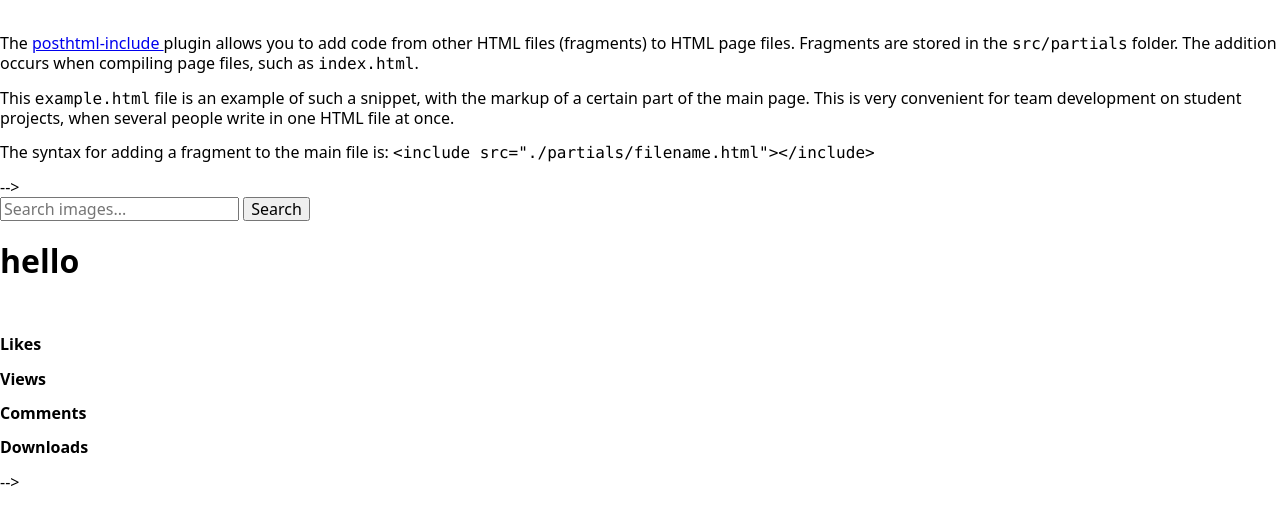
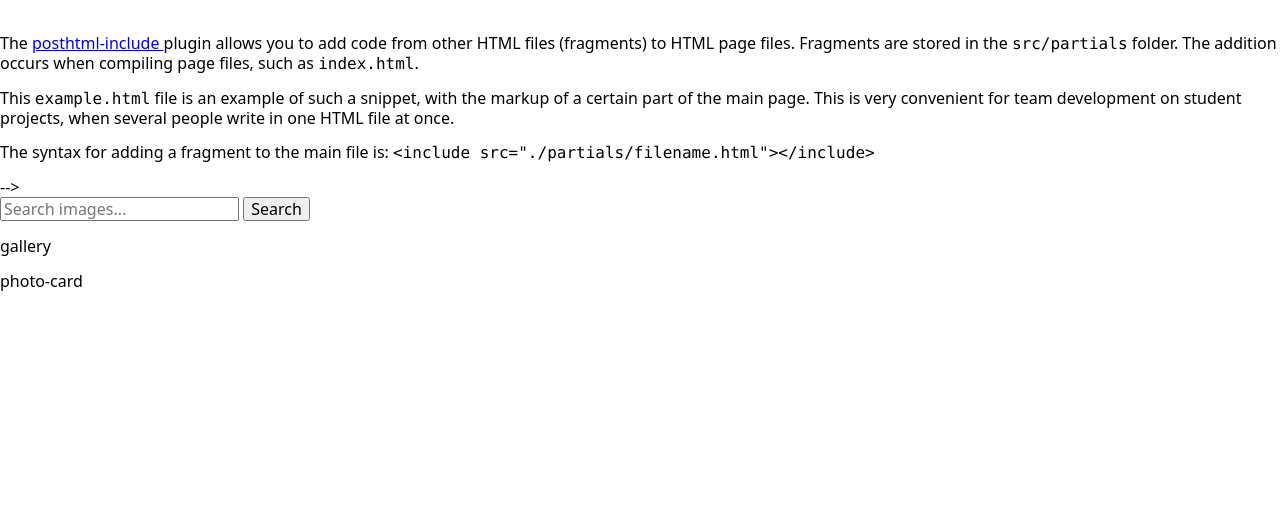
Before and after one commit to SochaStanislaw/goit-js-hw-11, a website built with Parcel: page src/index.html in a window 1280 px wide. Built offline with nearby package versions, Linux system fonts and the light colour scheme; files whose address does not match are found by name.

Commit message:
commit#4

```diff
--- a/src/index.html
+++ b/src/index.html
@@ -11,7 +11,7 @@
   <body>
     <!-- <include src="./partials/example.html"></include> -->
     <include src="./partials/search-form.html"></include>
-    <!-- <include src="./partials/gallery.html"></include>
-    <include src="./partials/photo-card.html"></include> -->
+    <include src="./partials/gallery.html"></include>
+    <include src="./partials/photo-card.html"></include>
   </body>
 </html>
--- a/src/partials/gallery.html
+++ b/src/partials/gallery.html
@@ -3,6 +3,8 @@ należy wykonać w nim znacznik obrazu karty.
 Przy wyszukiwaniu według nowego słowa kluczowego,
 należy całkowicie wyczyścić zawartość galerii, aby nie pomieszać wyników. -->
 
-<div class="gallery">
-  <!-- Obraz karty -->
-</div>
+<p>gallery</p>
+
+<!-- <div class="gallery"> -->
+<!-- Obraz karty -->
+<!-- </div> -->
--- a/src/partials/photo-card.html
+++ b/src/partials/photo-card.html
@@ -1,8 +1,8 @@
 <!-- Szablon znacznika karty jednego obrazka do galerii. -->
 
-<h1>hello</h1>
+<p>photo-card</p>
 
-<div class="photo-card">
+<!-- <div class="photo-card">
   <img src="" alt="" loading="lazy" />
   <div class="info">
     <p class="info-item">
@@ -18,4 +18,4 @@
       <b>Downloads</b>
     </p>
   </div>
-</div>
+</div> -->
```
